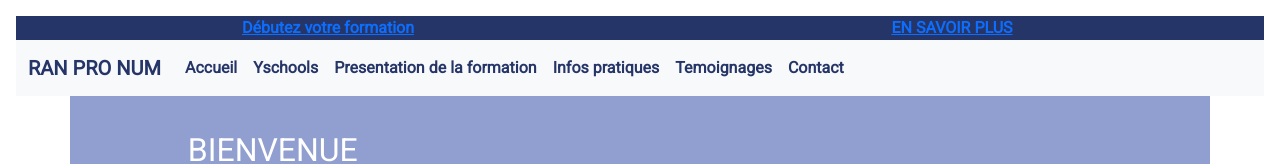
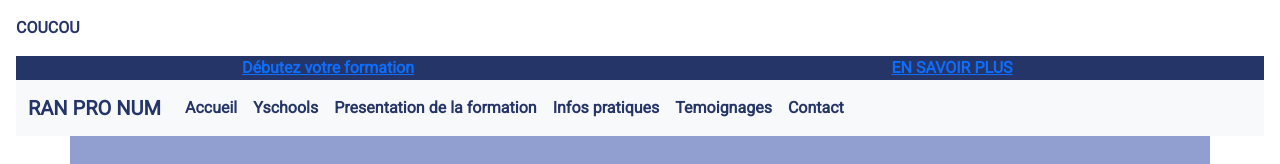
Before and after one commit to MichelJardinDEVTEAM/SITE_RANPRO_NUM, a plain HTML site: page PRINCIPAL/index.html in a window 1280 px wide. Shown: the top 164 px of the page. Drawn offline with nearby package versions, Linux system fonts and the light colour scheme.

Commit message:
MODIF CHANGEMENT RAJOUT NOTE EN 1ERE PAGE POUR VALIDER LE PROCESS COMMIT DE GITHUB

```diff
--- a/PRINCIPAL/index.html
+++ b/PRINCIPAL/index.html
@@ -26,6 +26,8 @@
 </head>
 
 <header>
+      <!-- JE RAJOUTE CE COMMENTAIRE ICI POUR VOIR LES IMPLICATIONS AVEC UN LIEN GITHUB -->
+      <p>COUCOU</p>
 
       <!-- ****************************************SUR-BANDEAU BLEU FONCE ************************************** -->
   <div class="container-fluid">        <!-- SUR-BANDEAU BLEU FONCE DU HAUT PRESQUE VIDE -->
```
